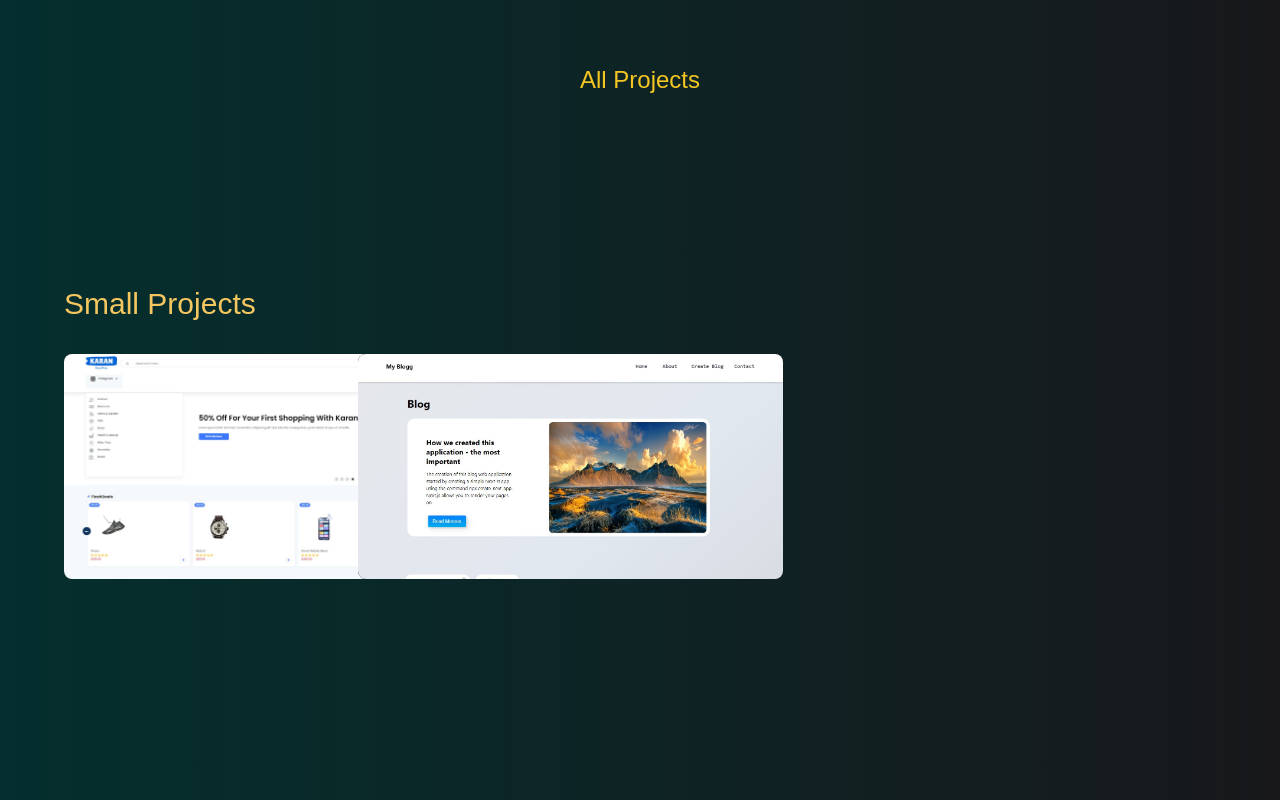
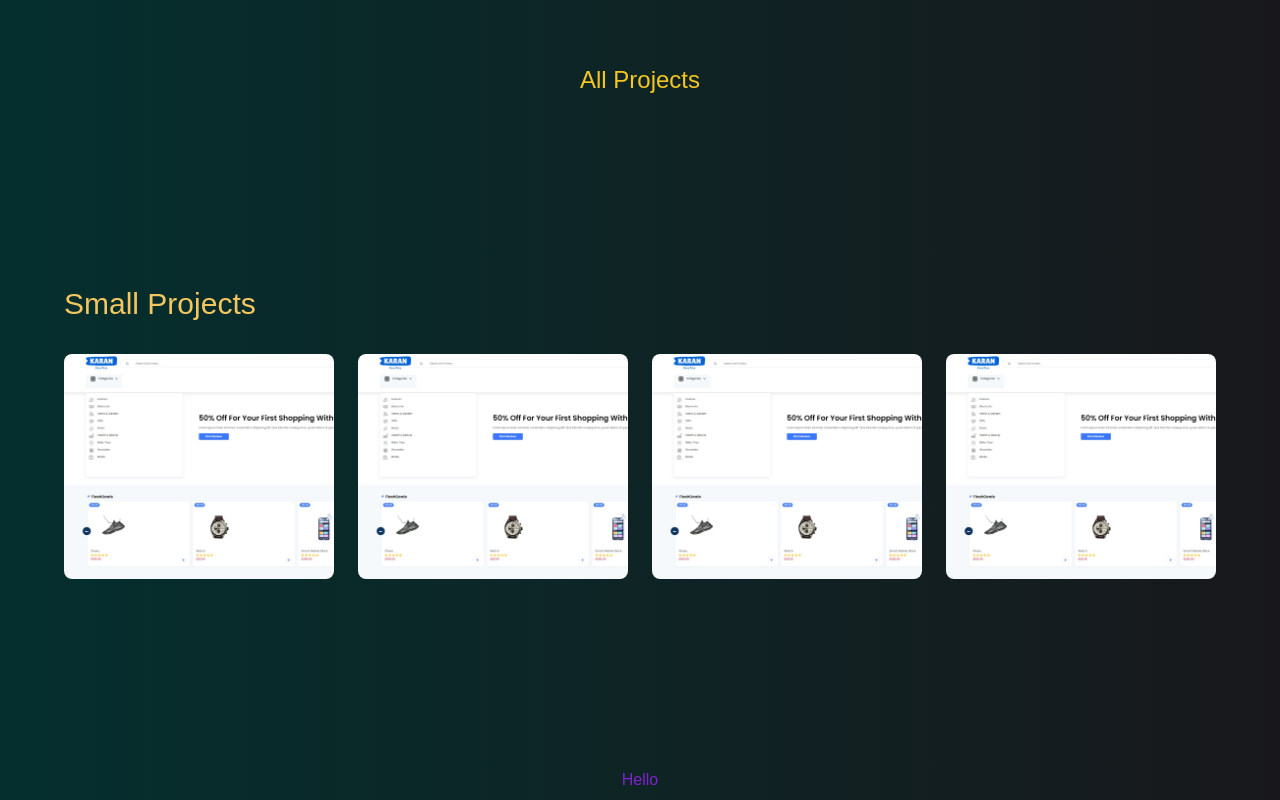
Before and after one commit to karanyadavzone/FrontEnd-Projects-Gallary, a React (Create React App) app: page / in a window 1280 px wide. Built offline with nearby package versions, Linux system fonts and the light colour scheme.

Commit message:
new Update

```diff
--- a/package.json
+++ b/package.json
@@ -9,6 +9,7 @@
     "react": "^18.2.0",
     "react-dom": "^18.2.0",
     "react-modal": "^3.16.1",
+    "react-router-dom": "^6.14.1",
     "react-scripts": "5.0.1",
     "web-vitals": "^2.1.4"
   },
--- a/src/App.js
+++ b/src/App.js
@@ -1,12 +1,14 @@
 import "./App.css";
+import { BrowserRouter } from "react-router-dom";
 import Homecard from "./HomeCard/Homecard";
-
 
 function App() {
   return (
-    <div className="App h-screen">
-    <Homecard/>
-    </div>
+    <BrowserRouter>
+      <div className="App h-screen">
+        <Homecard />
+      </div>
+    </BrowserRouter>
   );
 }
 
--- a/src/HomeCard/Homecard.js
+++ b/src/HomeCard/Homecard.js
@@ -8,14 +8,16 @@ const Homecard = () => {
     <div className=" text-purple-700 p-[4rem] bg-gradient-to-r  from-teal-950  to-zinc-900 h-full w-full">
       <div className="text-[#f4c622] text-2xl">All Projects</div>
       <div className="flex w-full h-full flex-col justify-center">
-        <div className="flex items-start mb-[2rem] text-3xl text-[#f4c660]">Small Projects</div>
+        <div className="flex items-start mb-[2rem] text-3xl text-[#f4c660]">
+          Small Projects
+        </div>
         <div className="">
           <div className="grid grid-cols-1 gap-6 md:grid-cols-2 lg:grid-cols-4">
             <Project1 />
-            <Project2 />
           </div>
         </div>
       </div>
+      <div>Hello</div>
     </div>
   );
 };
--- a/src/Project - 1/Project-1.js
+++ b/src/Project - 1/Project-1.js
@@ -1,5 +1,6 @@
 import React, { useState } from "react";
 import Modal from "react-modal";
+import { Link } from "react-router-dom";
 import "./Project1.css";
 
 const Project1 = () => {
@@ -8,25 +9,63 @@ const Project1 = () => {
   const handleOpenModal = () => setShowModal(true);
   const handleCloseModal = () => setShowModal(false);
 
+  const project = [
+    {
+      img: "./E-Commerce.jpg",
+      Dev: "Karan Yadav",
+      Title: "E-commerce Website",
+      Github: "https://github.com/karanyadavzone",
+    },
+    {
+      img: "./Blog.jpg",
+      Dev: "Oliver",
+      Title: "E-commerce Website",
+      Github: "Github",
+    },
+    {
+      img: "./E-Commerce.jpg",
+      Dev: "Karan Yadav",
+      Title: "E-commerce Website",
+      Github: "Github",
+    },
+    {
+      img: "./Blog.jpg",
+      Dev: "Hunny",
+      Title: "E-commerce Website",
+      Github: "Github",
+    },
+  ];
   return (
     <>
+      {project?.map((name, id) => {
+        return (
           <figure class="card">
             <img src="./E-Commerce.jpg" alt="..." class="card__image" />
             <figcaption class="card__body">
               <div>
-            <h2 class="card__category">Karan Yadav</h2>
-            <p class="card__author">E-Commerce</p>
+                <h2 class="card__category">{name.Dev}</h2>
+                <p class="card__author">{name.Title}</p>
               </div>
               <div className="gap-[2rem]">
-            <a href="#" class="card__button text-sm mr-[15px]">
-              GitHub
-            </a>
-            <a href="#" class="card__button text-sm" onClick={handleOpenModal}>
+                <Link
+                  className="card__button text-sm mr-[15px]"
+                  to={name.Github}
+                  target="blank"
+                >
+                  Github
+                </Link>
+                <a
+                  href=""
+                  class="card__button text-sm"
+                  onClick={handleOpenModal}
+                >
                   View Details
                 </a>
               </div>
             </figcaption>
           </figure>
+        );
+      })}
       <Modal
         isOpen={showModal}
         onRequestClose={handleCloseModal}
--- a/src/Project - 1/Project1.css
+++ b/src/Project - 1/Project1.css
@@ -25,7 +25,7 @@ body {
 .card {
   position: relative;
   isolation: isolate;
-  width: 425px;
+  max-width: 425px;
   height: 225px;
   background-color: #000;
   border-radius: 8px;
```
Also changed, not shown: 1 other file (tests, documents, lock files or other folders). Lines whose indentation alone changed are shown as unchanged.
